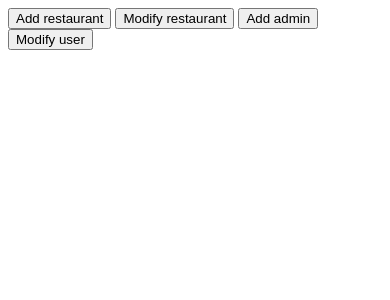
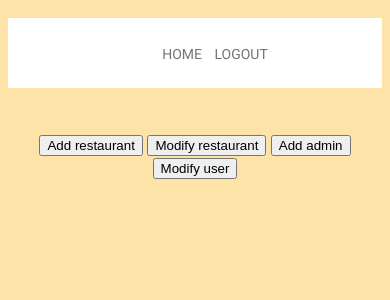
Before and after one commit to ClocloHoho/GroupProject4, a PHP site: page /index.php?page=backofficeHomepage in a window 390 px wide. Shown: the top 300 px of the page. Run offline with PHP 8.4, Linux system fonts and the light colour scheme; a user stored in the database is signed in.

Commit message:
Backoffics CSS

```diff
--- a/backofficeHomepage.php
+++ b/backofficeHomepage.php
@@ -1,4 +1,23 @@
-<?php
+<!doctype html>
+<html lang="en-US">
+<head>
+
+    <title>Admin - Eat in Cork</title>
+    <link rel="stylesheet" type="text/css" href="css/backoffice.css" />
+    <link href='http://fonts.googleapis.com/css?family=Roboto:400,500,700,300,100' rel='stylesheet' type='text/css'>
+    <link href='http://fonts.googleapis.com/css?family=Yanone+Kaffeesatz:400,700' rel='stylesheet' type='text/css'>
+</head>
+
+<body>
+<nav>
+    <ul>
+        <li><a href="index.php?page=mainPage">Home</a></li>
+        <li><a href="/tools/logout.php">Logout</a></li>
+    </ul>
+</nav>
+<section id="screen1">
+    <div id="bouton">
+        <?php
 if(!($connected && $isAdmin)){
 	header('Location: index.php?');
 }
@@ -7,3 +26,9 @@ if(!($connected && $isAdmin)){
 <a href="index.php?page=backofficeModifyRestaurant"><button>Modify restaurant</button></a>
 <a href="index.php?page=backofficeAddAdmin"><button>Add admin</button></a>
 <a href="index.php?page=backofficeModifyUser"><button>Modify user</button></a>
+
+
+</div>
+</section>
+</body>
+</html>
--- /dev/null
+++ b/css/backoffice.css
@@ -0,0 +1,192 @@
+
+
+Skip to content
+Using Cork Institute of Technology Mail with screen readers
+Click here to enable desktop notifications for Cork Institute of Technology Mail.   Learn more  Hide
+
+
+More
+
+1 of 157
+
+CSS Backoffice
+Inbox
+x
+Clotilde Hovine
+
+Attachments15:24 (3 minutes ago)
+
+to me
+6 Attachments
+  Preview attachment backofficeAddAdmin.php
+  [PHP]
+  Preview attachment backofficeAddRestaurant.php
+  [PHP]
+  Preview attachment backofficeHomepage.php
+  [PHP]
+  Preview attachment backofficeModifyRestaurant.php
+  [PHP]
+  Preview attachment backofficeModifyUser.php
+  [PHP]
+  Preview attachment backoffice.css
+  [Style Sheet]
+
+Click here to Reply or Forward
+Using 0.08 GB
+           Manage
+           ©2014 Google - Terms of Service - Privacy Policy - Programme Policies
+                                                              Powered by
+                                                              Last account activity: 33 minutes ago
+                                                                                        Details
+
+
+                                                                                        Clotilde Hovine's profile photo
+Clotilde Hovine
+Show details
+Conversation opened. 1 unread message.
+backoffice.css
+
+                       * {margin: 0; padding: 0;}
+
+a {text-decoration: none;}
+
+/* This class is added on scroll */
+.fixed {
+    position: fixed;
+    top: 0;
+    height: 70px;
+    z-index: 1;
+}
+
+body {
+    color: #fff;
+    font-family: 'Roboto';
+    font-size: 18px;
+    text-align: center;
+    background-color: #FDE3A7;
+}
+
+/* Font Face Settings */
+@font-face {
+    font-family: 'open-sans-bold';
+    src: url('../fonts/open-sans/OpenSans-Bold.eot');
+    src: url('../fonts/open-sans/OpenSans-Bold.eot?iefix') format('embedded-opentype'),
+    url('../fonts/open-sans/OpenSans-Bold.ttf');
+    font-weight: normal;
+}
+
+/* Navigation Settings */
+
+nav {
+    position: relative;
+    bottom: 0;
+    width: 100%;
+    height: 70px;
+    background: #fff;
+}
+
+nav li {
+    display: inline-block;
+    padding: 24px 10px;
+}
+
+nav li a {
+    color: #757575;
+    text-transform: uppercase;
+}
+
+section {
+    height: 100vph;
+    text-align: center;
+}
+
+/* Screens Settings */
+#screen1 {
+    /*background: #FDE3A7;*/
+}
+
+/*
+*CONTAINER
+*/
+#bouton{
+    margin-top: 45px;
+    text-align: center;
+}
+
+#table{
+    margin-top: 45px;
+    margin-left:40%;
+}
+/*
+*SEARCH BAR
+*/
+
+#search {
+
+}
+
+#search input[type="text"] {
+    background: url(../img/search-white.png) no-repeat 10px 6px #fcfcfc;
+    border: 1px solid #d1d1d1;
+    font: bold 12px Arial,Helvetica,Sans-serif;
+    color: #bebebe;
+    width: 150px;
+    padding: 6px 15px 6px 35px;
+    -webkit-border-radius: 20px;
+    -moz-border-radius: 20px;
+    border-radius: 20px;
+    text-shadow: 0 2px 3px rgba(0, 0, 0, 0.1);
+    -webkit-box-shadow: 0 1px 3px rgba(0, 0, 0, 0.15) inset;
+    -moz-box-shadow: 0 1px 3px rgba(0, 0, 0, 0.15) inset;
+    box-shadow: 0 1px 3px rgba(0, 0, 0, 0.15) inset;
+    -webkit-transition: all 0.7s ease 0s;
+    -moz-transition: all 0.7s ease 0s;
+    -o-transition: all 0.7s ease 0s;
+    transition: all 0.7s ease 0s;
+}
+
+#search input[type="text"]:focus {
+    width: 200px;
+}
+
+@media only screen and (max-width: 800px) {
+    #search{
+        display: none;
+    }
+
+    .rating {
+        width:60%;
+    }
+}
+
+@media only screen and (max-width: 520px) {
+    nav li {
+        padding: 24px 4px;
+    }
+
+    nav li a {
+        font-size: 14px;
+    }
+    .rating {
+        width:65%;
+    }
+}
+
+@media only screen and (max-width: 300px) {
+    nav li a {
+        font-size: 10px;
+    }
+
+    .rating:not(:checked) > label {
+        font-size:100%;
+    }
+
+    .rating {
+        width:70%;
+    }
+}
+
+td, th
+{
+    color:black
+}
```
Also changed, not shown: backofficeAddAdmin.php (+24 -0 lines), backofficeAddRestaurant.php (+20 -0 lines), backofficeModifyRestaurant.php (+24 -0 lines), backofficeModifyUser.php (+24 -0 lines).
